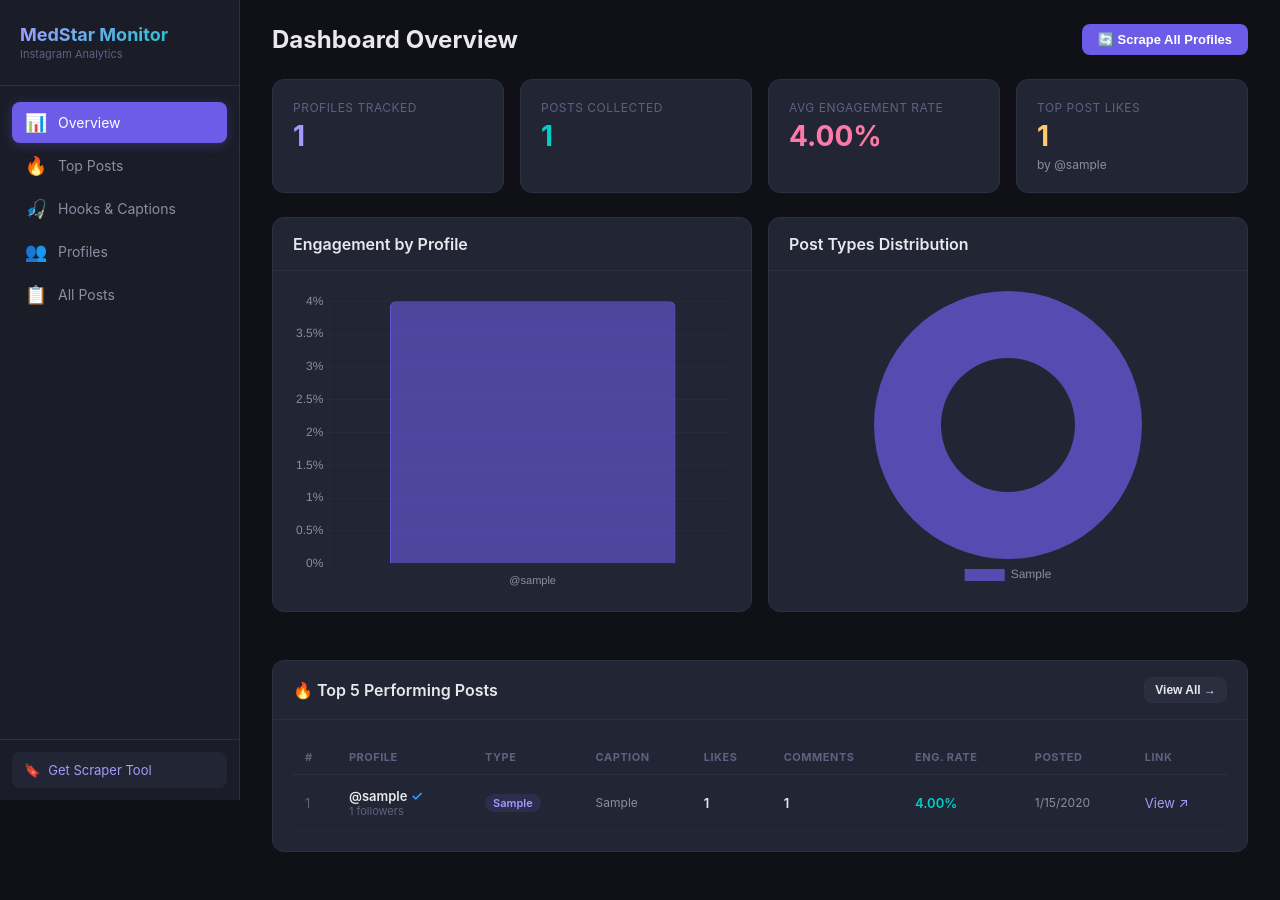
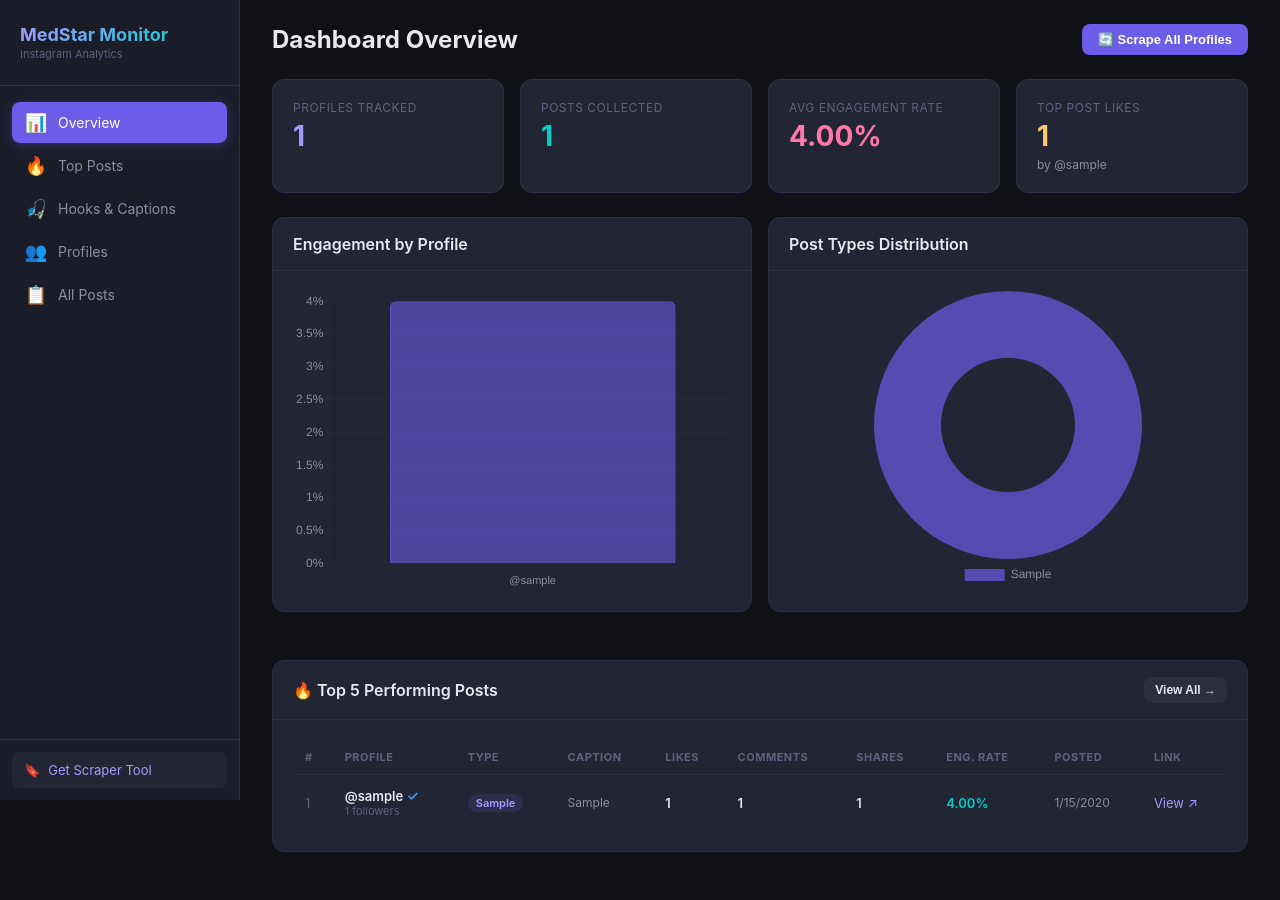
Before and after one commit to medstar-media/instagram-monitor, a Flask app: page / in a window 1280 px wide. Run offline with Flask 3, Linux system fonts and the light colour scheme; tables that the repository leaves empty hold one stand-in row (values such as "Sample post"); data that the repository does not hold is empty.

Commit message:
Add shares tracking for Instagram posts
Captures reshare_count from Instagram's feed API and displays it
as a sortable "Shares" column across the dashboard. Includes DB
migration for existing databases.

Co-Authored-By: Claude Opus 4.6 <noreply@anthropic.com>

```diff
--- a/app.py
+++ b/app.py
@@ -162,7 +162,7 @@ def get_posts():
 
     # Whitelist sortable columns
     allowed_sorts = {
-        "engagement_rate", "likes", "comments", "video_views",
+        "engagement_rate", "likes", "comments", "shares", "video_views",
         "posted_at", "scraped_at"
     }
     if sort not in allowed_sorts:
@@ -238,7 +238,7 @@ def get_top_posts():
     limit = min(int(request.args.get("limit", 20)), 100)
     days = request.args.get("days", "30")
 
-    allowed_metrics = {"engagement_rate", "likes", "comments", "video_views"}
+    allowed_metrics = {"engagement_rate", "likes", "comments", "shares", "video_views"}
     if metric not in allowed_metrics:
         metric = "engagement_rate"
 
@@ -514,7 +514,8 @@ def scraper_js():
           var first=item.carousel_media[0];
           if(first.image_versions2&&first.image_versions2.candidates)thumb=first.image_versions2.candidates[0].url;
         }}
-        return {{shortcode:code,post_url:'https://www.instagram.com/p/'+code+'/',caption:caption,post_type:postType,likes:likes,comments:comments,video_views:isVideo?(item.play_count||item.view_count||0):0,engagement_rate:er,posted_at:postedAt,thumbnail_url:thumb,is_video:isVideo,hashtags:JSON.stringify(hashtags)}};
+        var shares=item.reshare_count||item.share_count||0;
+        return {{shortcode:code,post_url:'https://www.instagram.com/p/'+code+'/',caption:caption,post_type:postType,likes:likes,comments:comments,shares:shares,video_views:isVideo?(item.play_count||item.view_count||0):0,engagement_rate:er,posted_at:postedAt,thumbnail_url:thumb,is_video:isVideo,hashtags:JSON.stringify(hashtags)}};
       }});
 
       bar.style.width='90%';
--- a/scraper.py
+++ b/scraper.py
@@ -86,6 +86,7 @@ def init_db():
             post_type TEXT,
             likes INTEGER DEFAULT 0,
             comments INTEGER DEFAULT 0,
+            shares INTEGER DEFAULT 0,
             video_views INTEGER DEFAULT 0,
             engagement_rate REAL DEFAULT 0.0,
             posted_at TIMESTAMP,
@@ -108,6 +109,11 @@ def init_db():
         CREATE INDEX IF NOT EXISTS idx_posts_likes ON posts(likes DESC);
         CREATE INDEX IF NOT EXISTS idx_posts_posted ON posts(posted_at DESC);
     """)
+    # Migration: add shares column if missing (for existing databases)
+    try:
+        cursor.execute("SELECT shares FROM posts LIMIT 1")
+    except sqlite3.OperationalError:
+        cursor.execute("ALTER TABLE posts ADD COLUMN shares INTEGER DEFAULT 0")
     conn.commit()
     conn.close()
 
@@ -359,19 +365,20 @@ def save_scrape_results(result):
             conn.execute("""
                 INSERT INTO posts (
                     profile_id, shortcode, post_url, caption, post_type,
-                    likes, comments, video_views, engagement_rate,
+                    likes, comments, shares, video_views, engagement_rate,
                     posted_at, thumbnail_url, is_video, hashtags
-                ) VALUES (?, ?, ?, ?, ?, ?, ?, ?, ?, ?, ?, ?, ?)
+                ) VALUES (?, ?, ?, ?, ?, ?, ?, ?, ?, ?, ?, ?, ?, ?)
                 ON CONFLICT(shortcode) DO UPDATE SET
                     likes = excluded.likes,
                     comments = excluded.comments,
+                    shares = excluded.shares,
                     video_views = excluded.video_views,
                     engagement_rate = excluded.engagement_rate,
                     scraped_at = CURRENT_TIMESTAMP
             """, (
                 profile_id, post["shortcode"], post["post_url"],
                 post["caption"], post["post_type"], post["likes"],
-                post["comments"], post["video_views"],
+                post["comments"], post.get("shares", 0), post["video_views"],
                 post["engagement_rate"], post["posted_at"],
                 post["thumbnail_url"], 1 if post["is_video"] else 0,
                 post["hashtags"],
--- a/templates/dashboard.html
+++ b/templates/dashboard.html
@@ -430,6 +430,7 @@
                 <option value="engagement_rate">Sort by Engagement Rate</option>
                 <option value="likes">Sort by Likes</option>
                 <option value="comments">Sort by Comments</option>
+                <option value="shares">Sort by Shares</option>
                 <option value="video_views">Sort by Video Views</option>
             </select>
             <select id="topDays" onchange="loadTopPosts()">
@@ -513,6 +514,7 @@
                 <option value="engagement_rate">Engagement Rate</option>
                 <option value="likes">Likes</option>
                 <option value="comments">Comments</option>
+                <option value="shares">Shares</option>
                 <option value="video_views">Video Views</option>
                 <option value="posted_at">Date Posted</option>
             </select>
@@ -793,6 +795,7 @@ function renderPostsTable(posts, compact = false) {
             <th>Caption</th>
             <th>Likes</th>
             <th>Comments</th>
+            <th>Shares</th>
             ${!compact ? '<th>Views</th>' : ''}
             <th>Eng. Rate</th>
             <th>Posted</th>
@@ -814,6 +817,7 @@ function renderPostsTable(posts, compact = false) {
             <td><div class="caption-preview" title="${(p.caption||'').replace(/"/g, '&quot;')}">${truncate(p.caption, 60)}</div></td>
             <td class="metric">${formatNumber(p.likes)}</td>
             <td class="metric">${formatNumber(p.comments)}</td>
+            <td class="metric">${formatNumber(p.shares || 0)}</td>
             ${!compact ? `<td class="metric">${p.is_video ? formatNumber(p.video_views) : '—'}</td>` : ''}
             <td class="metric ${engagementColor(p.engagement_rate)}">${p.engagement_rate.toFixed(2)}%</td>
             <td style="color: var(--text-secondary); font-size: 12px">${timeAgo(p.posted_at)}</td>
```
